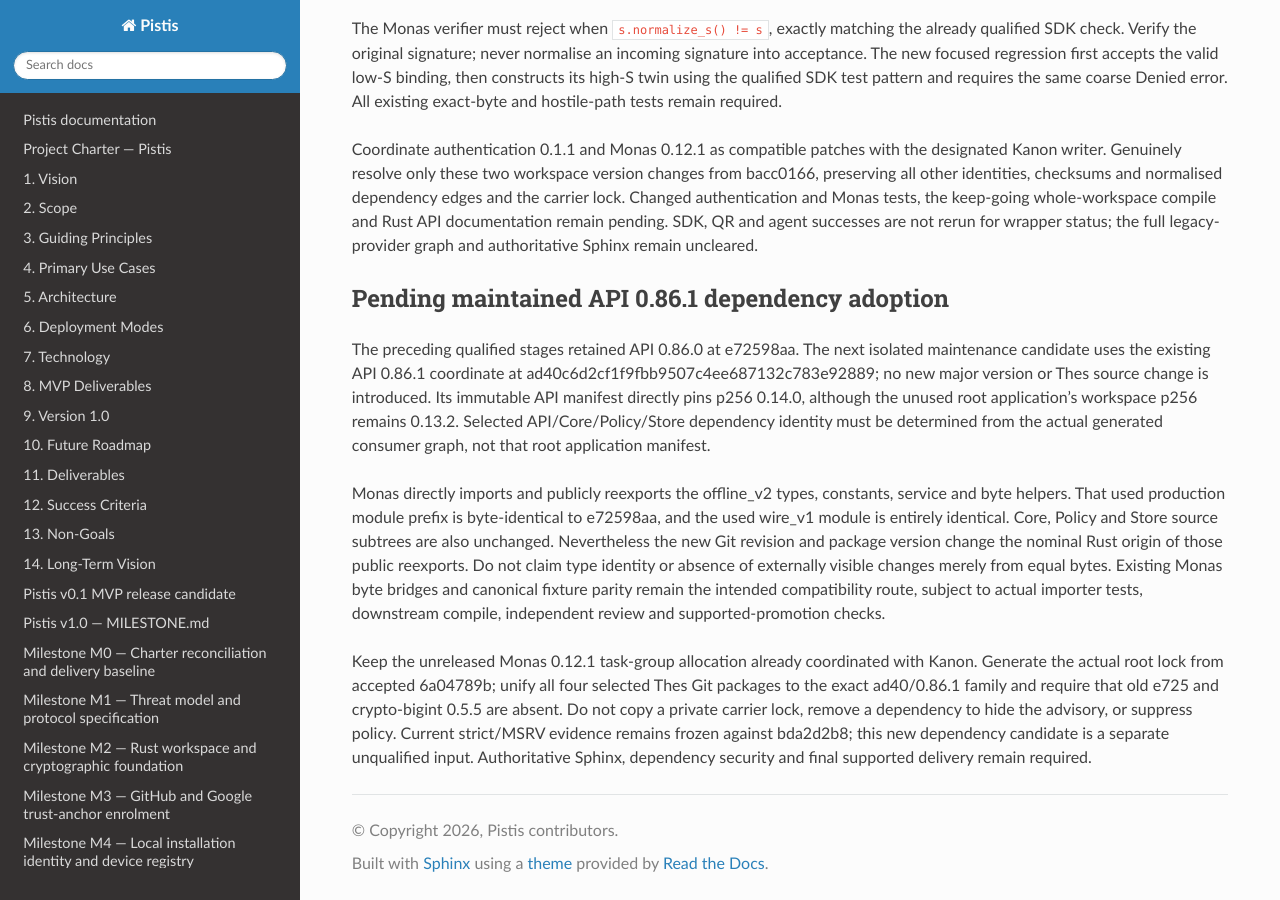
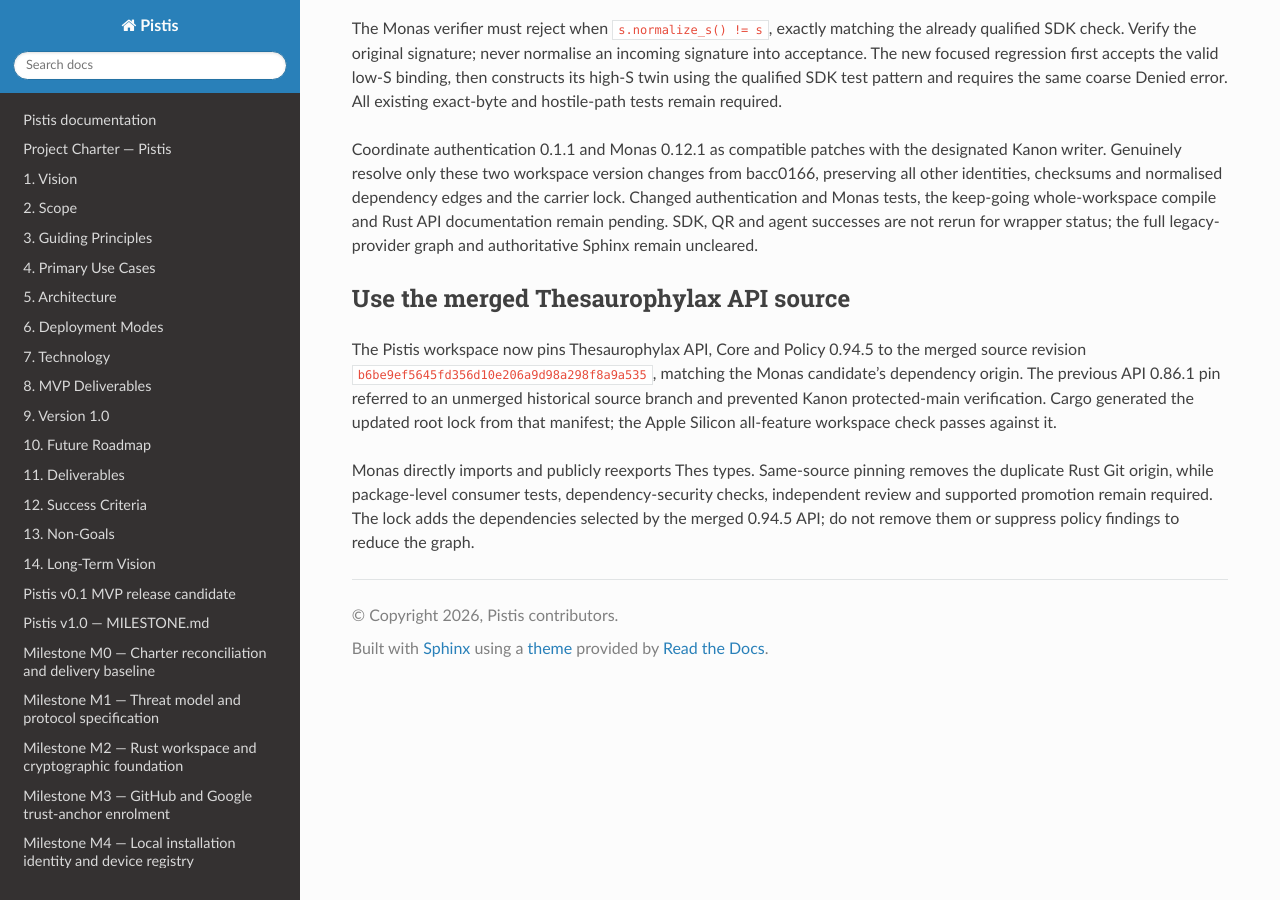
Before and after one commit to sagrudd/pistis, a Sphinx documentation site: the page built from docs/development/mne1550-provider-migration.md, in a window 1280 px wide and 900 px high, scrolled down 4249 px. Built offline with Sphinx 7.4.7 and the Read the Docs theme 3.1.0, drawn with Linux system fonts in a browser that asks for light colours; the version number could not be read and is left out.

Commit message:
Use merged Thesaurophylax API source

```diff
--- a/Cargo.toml
+++ b/Cargo.toml
@@ -64,7 +64,7 @@ serde = "1.0.228"
 serde_json = "1.0.145"
 security-framework = "=3.7.0"
 sha2 = "0.10.9"
-thesaurophylax-api = { version = "=0.86.1", git = "https://github.com/sagrudd/thesaurophylax.git", rev = "ad40c6d2cf1f9fbb9507c4ee687132c783e92889" }
+thesaurophylax-api = { version = "=0.94.5", git = "https://github.com/sagrudd/thesaurophylax.git", rev = "b6be9ef5645fd356d10e206a9d98a298f8a9a535" }
 subtle = "2.6.1"
 url = "2.5.7"
 x509-parser = { version = "0.18", features = ["verify"] }
--- a/docs/development/mne1550-provider-migration.md
+++ b/docs/development/mne1550-provider-migration.md
@@ -238,31 +238,17 @@ Monas tests, the keep-going whole-workspace compile and Rust API documentation
 remain pending. SDK, QR and agent successes are not rerun for wrapper status;
 the full legacy-provider graph and authoritative Sphinx remain uncleared.
 
-## Pending maintained API 0.86.1 dependency adoption
+## Use the merged Thesaurophylax API source
 
-The preceding qualified stages retained API 0.86.0 at e72598aa. The next
-isolated maintenance candidate uses the existing API 0.86.1 coordinate at
-ad40c6d2cf1f9fbb9507c4ee687132c783e92889; no new major version or Thes source
-change is introduced. Its immutable API manifest directly pins p256 0.14.0,
-although the unused root application's workspace p256 remains 0.13.2.
-Selected API/Core/Policy/Store dependency identity must be determined from
-the actual generated consumer graph, not that root application manifest.
+The Pistis workspace now pins Thesaurophylax API, Core and Policy 0.94.5 to
+the merged source revision `b6be9ef5645fd356d10e206a9d98a298f8a9a535`, matching
+the Monas candidate's dependency origin. The previous API 0.86.1 pin referred
+to an unmerged historical source branch and prevented Kanon protected-main
+verification. Cargo generated the updated root lock from that manifest; the
+Apple Silicon all-feature workspace check passes against it.
 
-Monas directly imports and publicly reexports the offline_v2 types, constants,
-service and byte helpers. That used production module prefix is byte-identical
-to e72598aa, and the used wire_v1 module is entirely identical. Core, Policy
-and Store source subtrees are also unchanged. Nevertheless the new Git revision
-and package version change the nominal Rust origin of those public reexports.
-Do not claim type identity or absence of externally visible changes merely
-from equal bytes. Existing Monas byte bridges and canonical fixture parity
-remain the intended compatibility route, subject to actual importer tests,
-downstream compile, independent review and supported-promotion checks.
-
-Keep the unreleased Monas 0.12.1 task-group allocation already coordinated
-with Kanon. Generate the actual root lock from accepted 6a04789b; unify all
-four selected Thes Git packages to the exact ad40/0.86.1 family and require
-that old e725 and crypto-bigint 0.5.5 are absent. Do not copy a private carrier
-lock, remove a dependency to hide the advisory, or suppress policy. Current
-strict/MSRV evidence remains frozen against bda2d2b8; this new dependency
-candidate is a separate unqualified input. Authoritative Sphinx, dependency
-security and final supported delivery remain required.
+Monas directly imports and publicly reexports Thes types. Same-source pinning
+removes the duplicate Rust Git origin, while package-level consumer tests,
+dependency-security checks, independent review and supported promotion remain
+required. The lock adds the dependencies selected by the merged 0.94.5 API;
+do not remove them or suppress policy findings to reduce the graph.
```
Also changed, not shown: CHANGELOG.md (+4 -3 lines), 1 other file.
